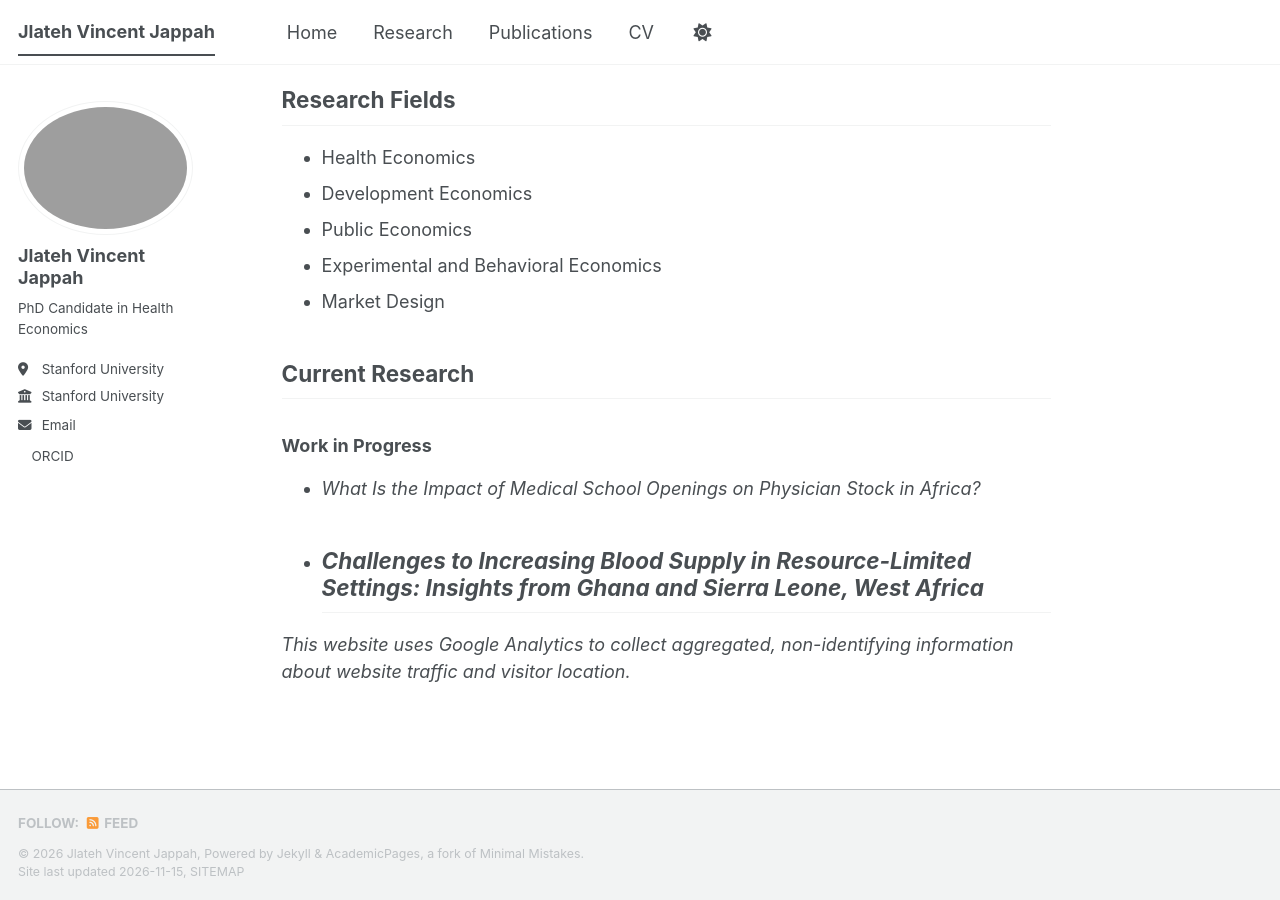
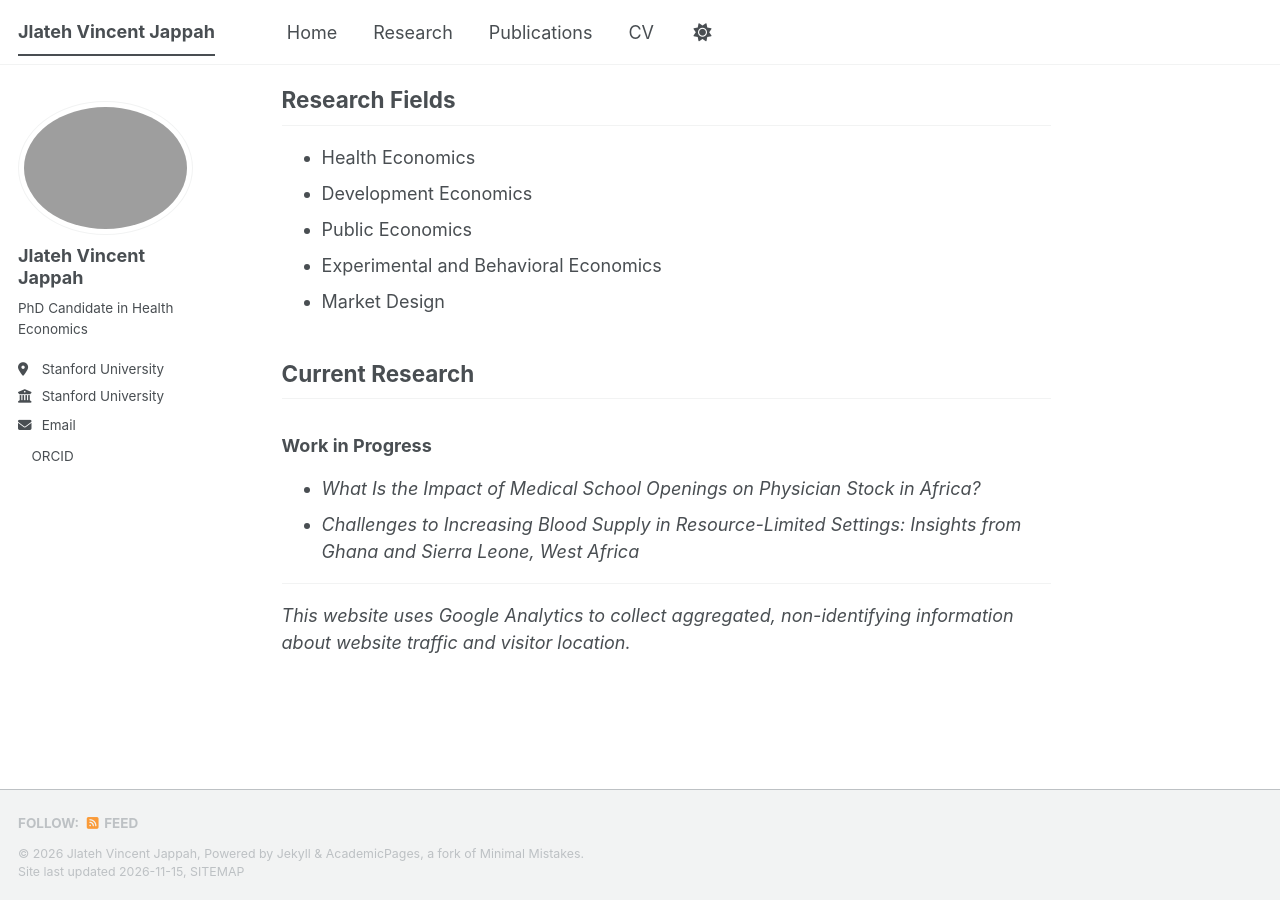
Before and after one commit to jvjappah/jvjappah.github.io, a Jekyll site: the page built from _pages/about.md, in a window 1280 px wide and 900 px high, scrolled down 671 px. Built offline with Jekyll 4.4.1, drawn with Linux system fonts in a browser that asks for light colours; a script bundle is joined from its source files by our own code; a style sheet for code colours, icons or effects is not loaded.

Commit message:
Force consistent work in progress formatting
Updated the formatting of current research section and added HTML tags for better styling.

```diff
--- a/_pages/about.md
+++ b/_pages/about.md
@@ -19,6 +19,7 @@ Here you can find information about my research and other academic activities.
 [Download my CV (PDF)](/files/Jlateh_Vincent_Jappah_CV.pdf){: .btn .btn--primary}
 
 [Job Market Paper](/files/job_market_paper.pdf){: .btn .btn--primary}
+
 ## Research Fields
 
 - Health Economics
@@ -31,8 +32,10 @@ Here you can find information about my research and other academic activities.
 
 ### Work in Progress
 
-- *What Is the Impact of Medical School Openings on Physician Stock in Africa?*
-- *Challenges to Increasing Blood Supply in Resource-Limited Settings: Insights from Ghana and Sierra Leone, West Africa*
+<ul>
+  <li><span style="font-style: italic; font-weight: 400;">What Is the Impact of Medical School Openings on Physician Stock in Africa?</span></li>
+  <li><span style="font-style: italic; font-weight: 400;">Challenges to Increasing Blood Supply in Resource-Limited Settings: Insights from Ghana and Sierra Leone, West Africa</span></li>
+</ul>
 ---
 
 *This website uses Google Analytics to collect aggregated, non-identifying information about website traffic and visitor location.*
```
